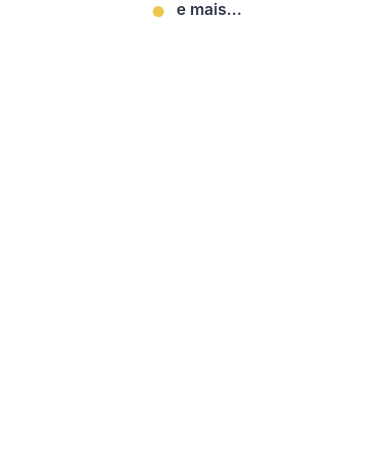
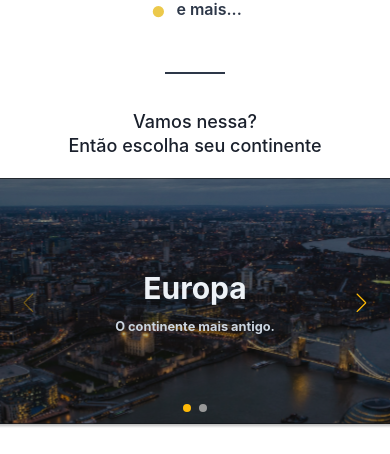
Before and after one commit to iwataniKenji/react-challenge-06, a Next.js app: page / in a window 390 px wide. Shown: the part 387-841 px from the top of the page. Built offline with nearby package versions, Linux system fonts and the light colour scheme.

Commit message:
adding slider

```diff
--- a/package.json
+++ b/package.json
@@ -17,6 +17,8 @@
     "next": "12.1.5",
     "react": "18.0.0",
     "react-dom": "18.0.0",
+    "sass": "^1.51.0",
+    "swiper": "^8.1.4",
     "tsc": "^2.0.4"
   },
   "devDependencies": {
--- /dev/null
+++ b/src/components/Slider.tsx
@@ -0,0 +1,98 @@
+import { Flex, Heading, Text } from "@chakra-ui/react";
+import Link from "next/link";
+
+import SwiperCore, { Navigation, Pagination, A11y } from "swiper";
+import { Swiper, SwiperSlide } from "swiper/react";
+
+SwiperCore.use([Navigation, Pagination, A11y]);
+
+export function Slider() {
+  return (
+    <Flex
+      w="100%"
+      maxW="1240px"
+      mx="auto"
+      mb={["5", "10"]}
+      h={["250px", "450px"]}
+    >
+      <Swiper
+        slidesPerView={1}
+        navigation
+        pagination={{ clickable: true }}
+        autoplay={{
+          delay: 4000,
+        }}
+        style={{ width: "100%", flex: "1" }}
+      >
+        <SwiperSlide>
+          <Flex
+            w="100%"
+            h="100%"
+            align="center"
+            justify="center"
+            direction="column"
+            bgImage="url(/europe.svg)"
+            bgRepeat="no-repeat"
+            bgSize="cover"
+            bgPosition="center"
+            textAlign="center"
+          >
+            <Link href="/continent/europe">
+              <a>
+                <Heading
+                  fontSize={["3xl", "4xl", "5xl"]}
+                  color="gray.100"
+                  fontWeight="bold"
+                >
+                  Europa
+                </Heading>
+                <Text
+                  fontWeight="bold"
+                  color="gray.300"
+                  fontSize={["0.8rem", "1xl", "2xl"]}
+                  mt={["2", "4"]}
+                >
+                  O continente mais antigo.
+                </Text>
+              </a>
+            </Link>
+          </Flex>
+        </SwiperSlide>
+        <SwiperSlide>
+          <Flex
+            w="100%"
+            h="100%"
+            align="center"
+            justify="center"
+            direction="column"
+            bgImage="url(/europe.svg)"
+            bgRepeat="no-repeat"
+            bgSize="cover"
+            bgPosition="center"
+            textAlign="center"
+          >
+            <Link href="/continent/europe">
+              <a>
+                <Heading
+                  fontSize={["3xl", "4xl", "5xl"]}
+                  color="gray.100"
+                  fontWeight="bold"
+                >
+                  Europa
+                </Heading>
+                <Text
+                  fontWeight="bold"
+                  color="gray.300"
+                  fontSize={["0.8rem", "1xl", "2xl"]}
+                  mt={["2", "4"]}
+                >
+                  O continente mais antigo.
+                </Text>
+              </a>
+            </Link>
+          </Flex>
+        </SwiperSlide>
+      </Swiper>
+    </Flex>
+  );
+}
--- a/src/pages/_app.tsx
+++ b/src/pages/_app.tsx
@@ -1,6 +1,12 @@
 import { AppProps } from "next/app";
 import { ChakraProvider, theme } from "@chakra-ui/react";
 import "../styles/theme.ts";
+
+import "swiper/css";
+import "swiper/css/navigation";
+import "swiper/css/pagination";
+
+import "../styles/slider.scss";
 
 function App({ Component, pageProps }: AppProps) {
   return (
--- a/src/pages/index.tsx
+++ b/src/pages/index.tsx
@@ -1,6 +1,7 @@
-import { Flex } from "@chakra-ui/react";
+import { Box, Flex, Heading } from "@chakra-ui/react";
 import { Banner } from "../components/Banner";
 import { Header } from "../components/Header";
+import { Slider } from '../components/Slider';
 import { TopicGrid } from "../components/TopicGrid";
 
 export default function Home() {
@@ -9,6 +10,25 @@
       <Header />
       <Banner />
       <TopicGrid />
+      <Box
+        w={["60px", "90px"]}
+        mx="auto"
+        h="2px"
+        bg="gray.700"
+        my={["9", "20"]}
+      />
+      <Heading
+        textAlign="center"
+        fontWeight="500"
+        mb={["5", "14"]}
+        fontSize={["lg", "3xl", "4xl"]}
+      >
+        Vamos nessa?
+        <br />
+        Então escolha seu continente
+      </Heading>
+
+      <Slider />
     </Flex>
   );
 }
--- /dev/null
+++ b/src/styles/slider.scss
@@ -0,0 +1,43 @@
+.swiper-button-prev {
+  left: 45px;
+}
+
+.swiper-button-next {
+  right: 45px;
+}
+
+.swiper-button-prev:after,
+.swiper-button-next:after {
+  color: #ffba08;
+}
+
+.swiper-pagination-bullet {
+  width: 16px;
+  height: 16px;
+  background: #999;
+  opacity: 1;
+}
+
+.swiper-pagination-bullet-active {
+  background: #ffba08;
+}
+
+@media (max-width: 30em) {
+  .swiper-button-prev {
+    left: 15px;
+  }
+
+  .swiper-button-next {
+    right: 15px;
+  }
+
+  .swiper-button-prev:after,
+  .swiper-button-next:after {
+    font-size: 1.2rem;
+  }
+
+  .swiper-pagination-bullet {
+    width: 8px;
+    height: 8px;
+  }
+}
```
Also changed, not shown: public/europe.svg (added), 1 other file (tests, documents, lock files or other folders).
